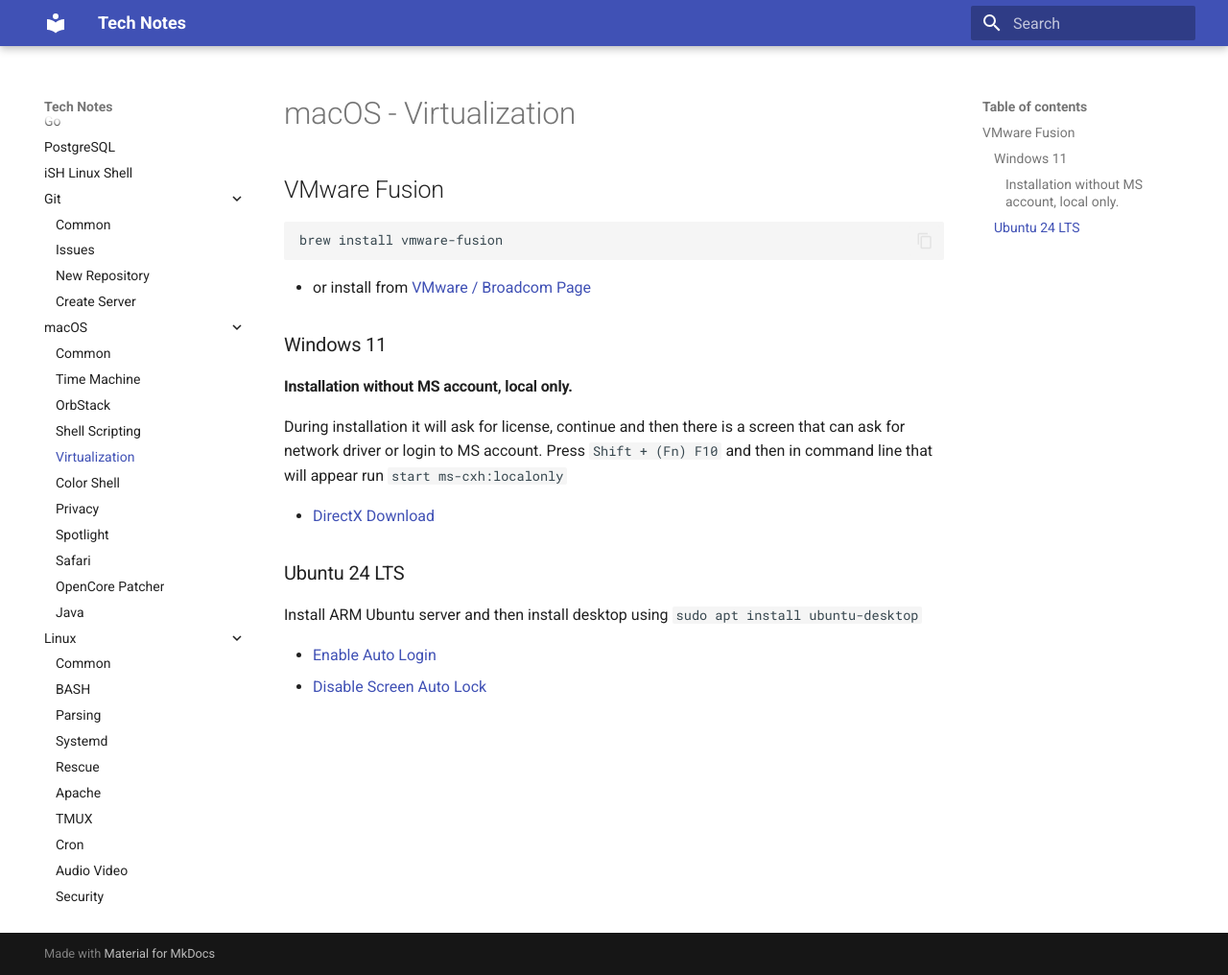
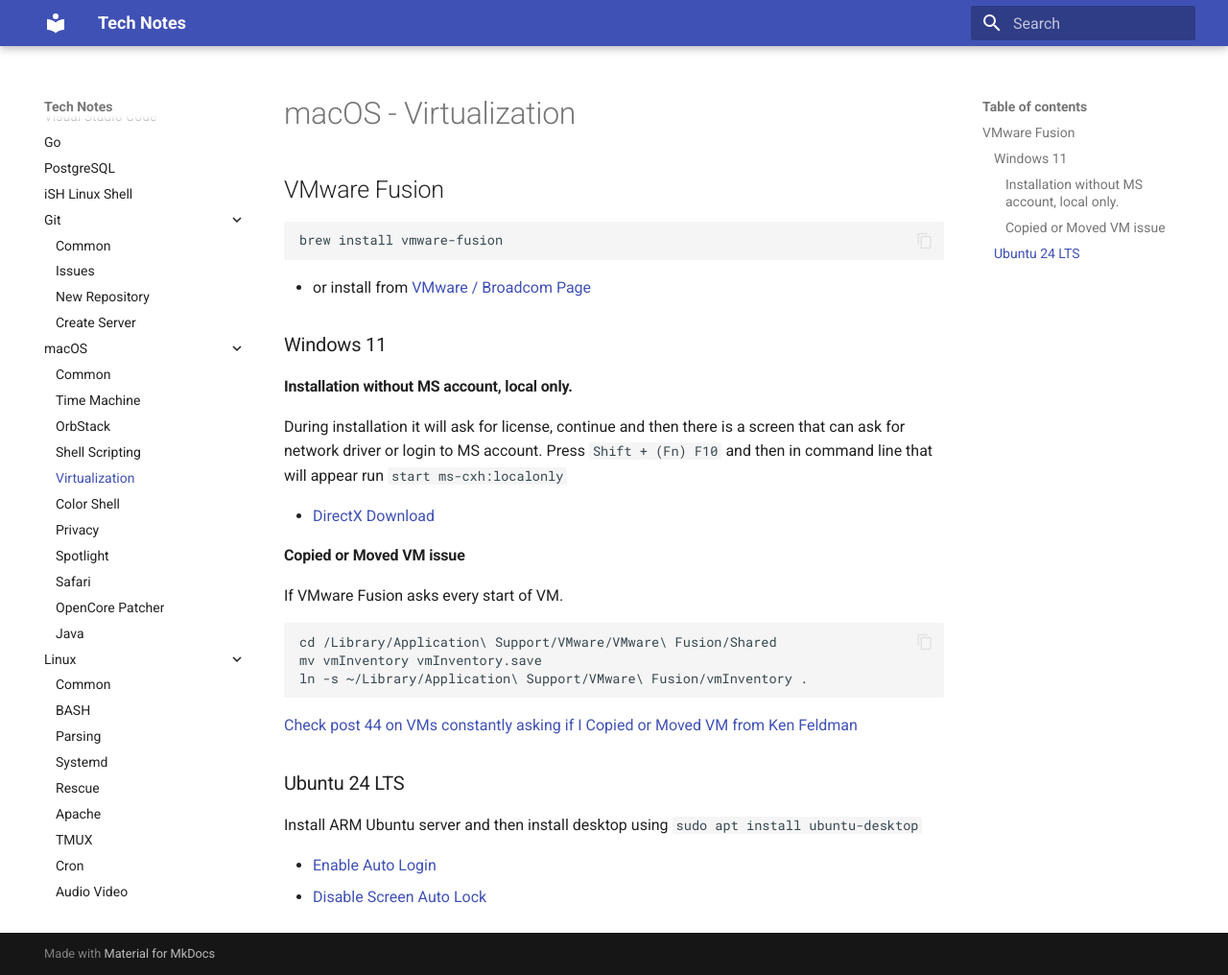
Before and after one commit to jorycz/technotes, an MkDocs documentation site: the page built from docs/macOS/macOS-Virtualization.md, in a window 1280 px wide and 1016 px high. Shown: the whole window at 96% size. Built offline with MkDocs 1.6.1 and Material for MkDocs 9.7.7, drawn with Linux system fonts in a browser that asks for light colours.

Commit message:
VMware Fusion VM move issue

```diff
--- a/docs/macOS/macOS-Virtualization.md
+++ b/docs/macOS/macOS-Virtualization.md
@@ -14,6 +14,16 @@
 
 * [DirectX Download](https://www.microsoft.com/en-us/download/details.aspx?id=35)
 
+#### Copied or Moved VM issue
+
+If VMware Fusion asks every start of VM.
+
+    cd /Library/Application\ Support/VMware/VMware\ Fusion/Shared
+    mv vmInventory vmInventory.save
+    ln -s ~/Library/Application\ Support/VMware\ Fusion/vmInventory .
+
+[Check post 44 on VMs constantly asking if I Copied or Moved VM from Ken Feldman](https://community.broadcom.com/vmware-cloud-foundation/discussion/vms-constantly-asking-if-i-copied-or-moved-vm)
+
 ### Ubuntu 24 LTS
 
 Install ARM Ubuntu server and then install desktop using `sudo apt install ubuntu-desktop`
```
